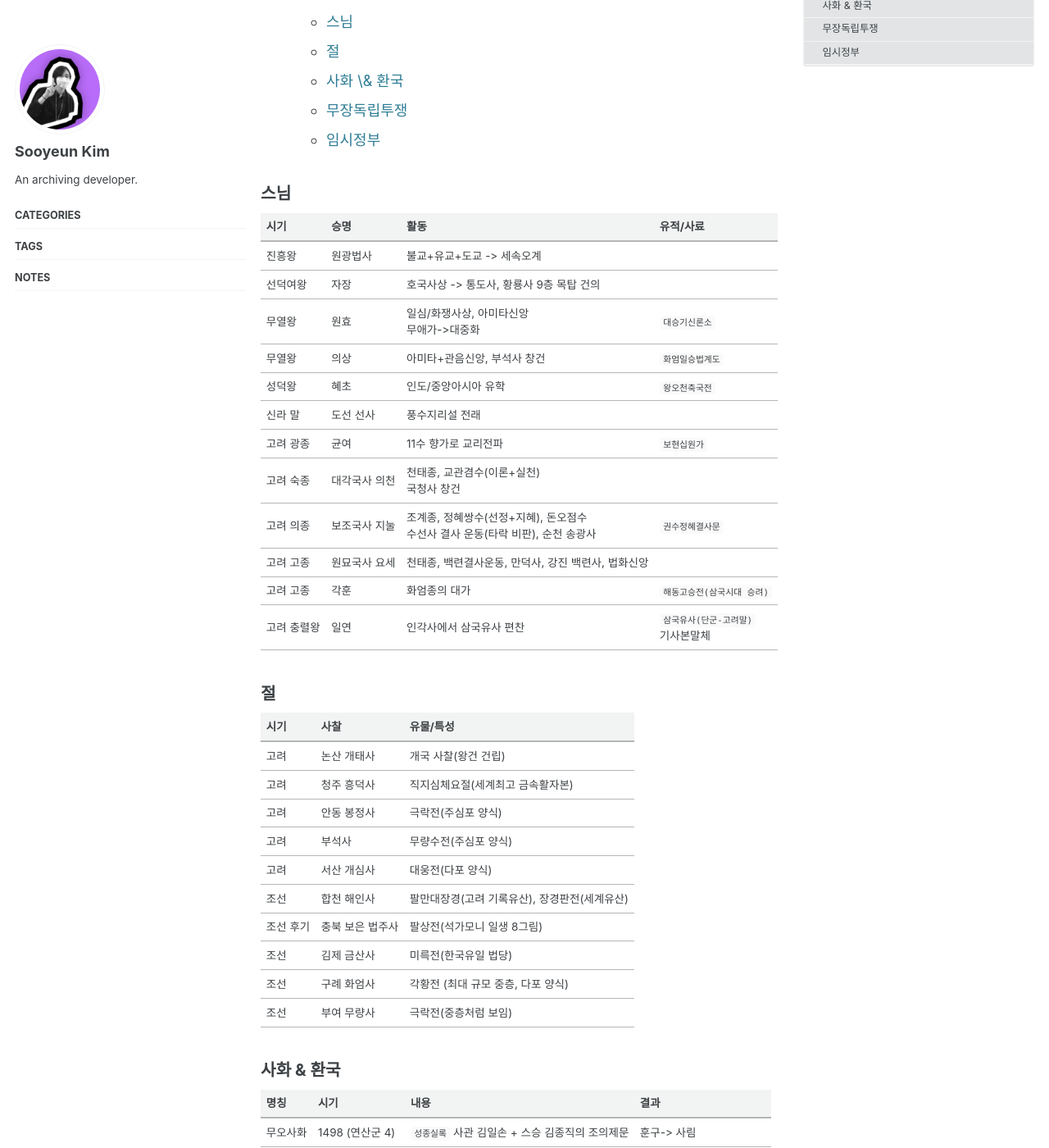
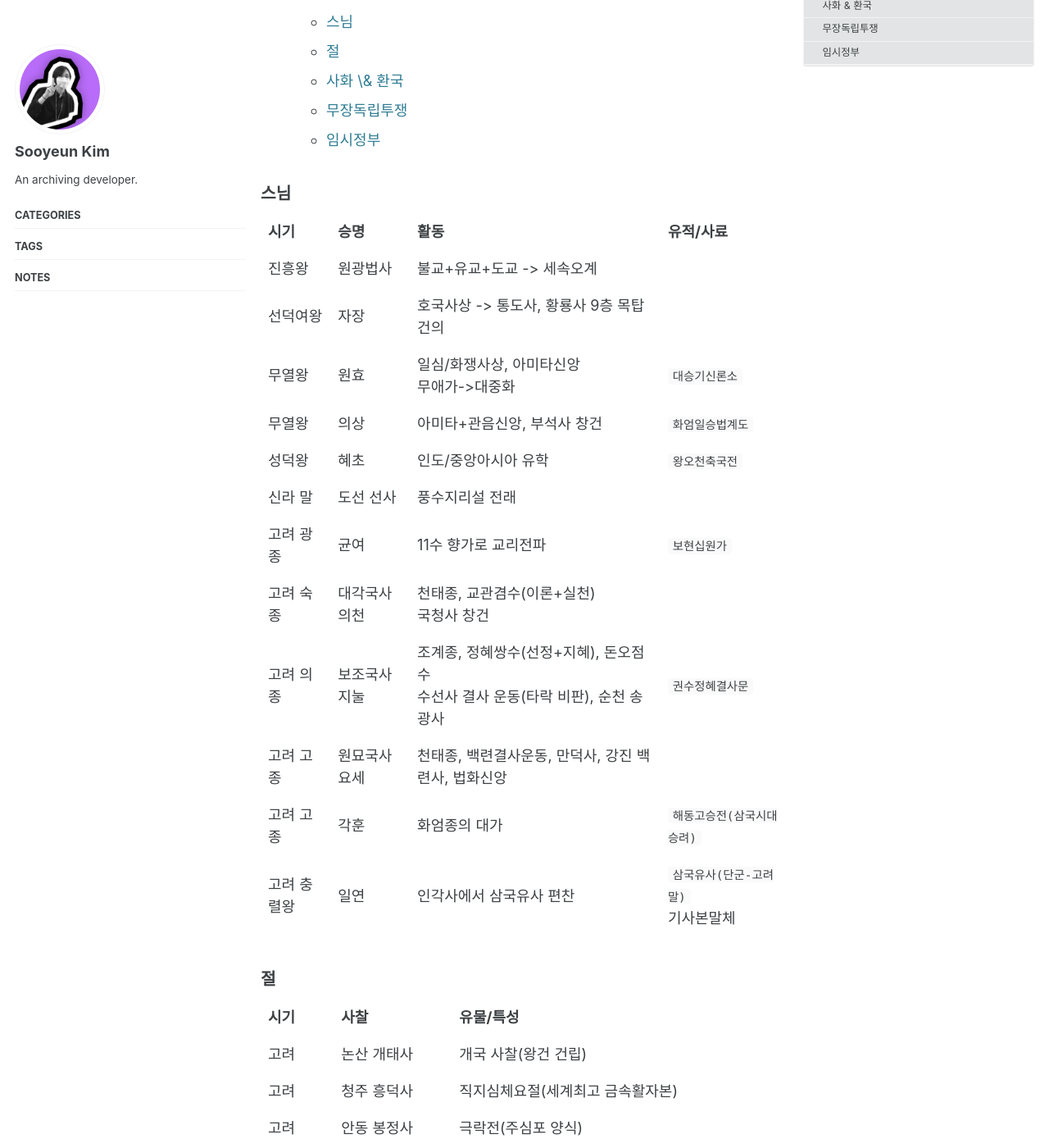
Before and after one commit to gittykite/gittykite.github.io, a Jekyll site: the page built from _notes/cert-krhistory-6-kr.md, in a window 1280 px wide and 1400 px high, scrolled down 339 px. Shown: the whole window at 82% size. Built offline with Jekyll 4.4.1, drawn with Linux system fonts in a browser that asks for light colours; cached includes are drawn as plain includes; nearby versions of some CDN libraries.

Commit message:
Update _tables.scss

```diff
--- a/_sass/minimal-mistakes/_tables.scss
+++ b/_sass/minimal-mistakes/_tables.scss
@@ -7,7 +7,7 @@ table {
   margin-bottom: 1em;
   width: 100%;
   font-family: $global-font-family;
-  font-size: $type-size-6;
+  font-size: $type-size-5;
   border-collapse: collapse;
   overflow-x: auto;
 
@@ -17,8 +17,8 @@ table {
 }
 
 thead {
-  background-color: $border-color;
-  border-bottom: 2px solid mix(#000, $border-color, 25%);
+  background-color: #fff;
+  border-bottom: 0px solid mix(#000, $border-color, 25%);
 }
 
 th {
@@ -29,7 +29,7 @@ th {
 
 td {
   padding: 0.5em;
-  border-bottom: 1px solid mix(#000, $border-color, 25%);
+  border-bottom: 0px solid mix(#000, $border-color, 25%);
 }
 
 tr,
```
